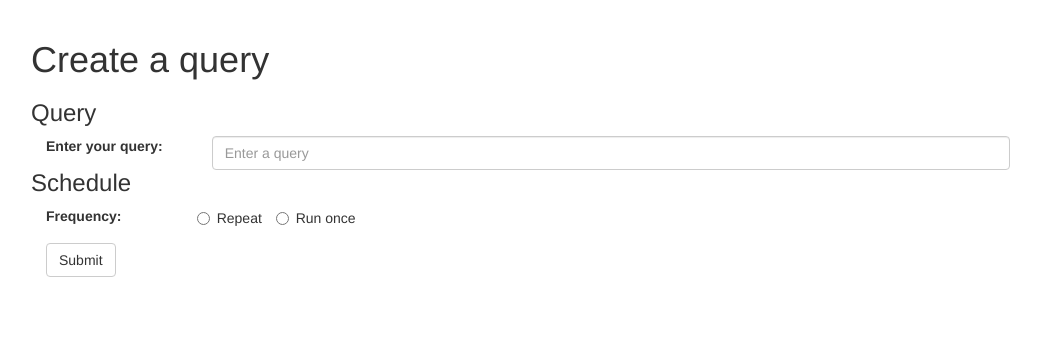
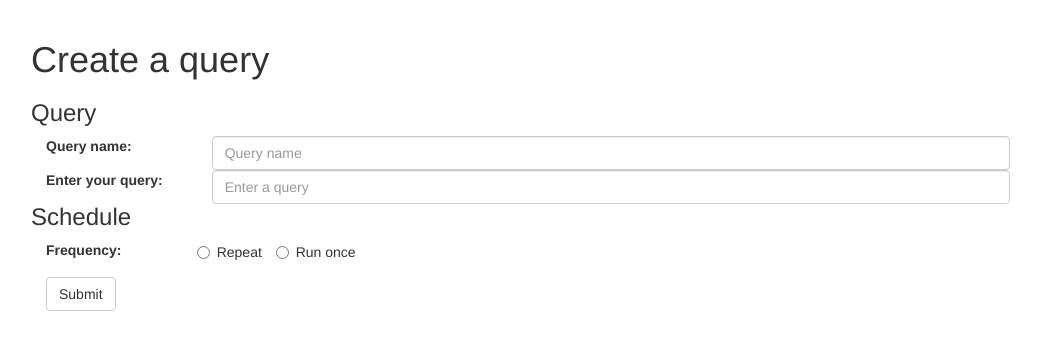
Before and after one commit to BigQueryManager/bigquerymgr, a Django app: page /query/build/ in a window 1280 px wide. Shown: the part 52-402 px from the top of the page, without its empty margins (112-1153 px from the left). Run offline with Django 3.2, Linux system fonts and the light colour scheme; the visitor is signed in with stand-in values (Sample User, id 1); some libraries are stand-ins or nearby versions.

Commit message:
Got the info we need from the form

```diff
--- a/guery_manager/guery_manager/settings.py
+++ b/guery_manager/guery_manager/settings.py
@@ -60,7 +60,7 @@ MIDDLEWARE = [
     'django.contrib.auth.middleware.AuthenticationMiddleware',
     'django.contrib.messages.middleware.MessageMiddleware',
     'django.middleware.clickjacking.XFrameOptionsMiddleware',
-    'social_django.middleware.SocialAuthExceptionMiddleware',
+    'social_django.middleware.SocialAuthExceptionMiddleware'
 ]
 
 ROOT_URLCONF = 'guery_manager.urls'
--- a/guery_manager/guery_manager/templates/guery_manager/base.html
+++ b/guery_manager/guery_manager/templates/guery_manager/base.html
@@ -1,4 +1,5 @@
 {% load staticfiles %}
+{% csrf_token %}
 <!DOCTYPE html>
 <html>
 <head>
--- a/guery_manager/queries/templates/queries/builder.html
+++ b/guery_manager/queries/templates/queries/builder.html
@@ -1,4 +1,5 @@
 {% extends 'guery_manager/base.html' %}
+
 {% load staticfiles %}
 
 {% block main %}
@@ -8,7 +9,15 @@
     <!-- SCHEDULE FORM -->
       <!-- Query -->
       <form class="query-form" method="POST">
+      {% csrf_token %}
         <h3>Query</h3>
+        <div class="form-group">
+          <label class="control-label col-sm-2" for="name">Query name:</label>
+          <div class="col-sm-10">
+            <input type="textarea" class="form-control" id="name" placeholder="Query name" name="name">
+          </div>
+        </div>
+
         <div class="form-group">
           <label class="control-label col-sm-2" for="query">Enter your query:</label>
           <div class="col-sm-10">
@@ -40,45 +49,31 @@
           </div>
         </div>
 
-        <!-- Repeat Option -->
-        <div class="form-group hidden repeats dependent-repeat">
-          <label class="control-label col-sm-2" for="repeat">Repeats: </label>
-          <div class="row">
-            <div class="col-sm-3">
-              <select name="repeat" class="form-control">
-                <option value="none"></option>
-                <option value="daily">Daily</option>
-                <option value="weekly">Weekly</option>
-              </select>
-            </div>
-          </div>
-        </div>
-
         <!-- Date Checkboxes -->
         <div class="form-group hidden days dependent-repeat">
             <label class="control-label col-sm-2" for="">Repeats on: </label>
             <div class="row">
               <div class="col-sm-6">
                 <label class="checkbox-inline">
-                  <input type="checkbox" id="inlineCheckbox1" value="sunday" name="sunday">S
+                  <input type="checkbox" id="inlineCheckbox1" value="true" name="sunday">S
                 </label>
                 <label class="checkbox-inline">
-                  <input type="checkbox" id="inlineCheckbox2" value="monday" name="monday">M
+                  <input type="checkbox" id="inlineCheckbox2" value="true" name="monday">M
                 </label>
                 <label class="checkbox-inline">
-                  <input type="checkbox" id="inlineCheckbox3" value="tuesday" name="tuesday">T
+                  <input type="checkbox" id="inlineCheckbox3" value="true" name="tuesday">T
                 </label>
                 <label class="checkbox-inline">
-                  <input type="checkbox" id="inlineCheckbox1" value="wednesday" name="wednesday">W
+                  <input type="checkbox" id="inlineCheckbox1" value="true" name="wednesday">W
                 </label>
                 <label class="checkbox-inline">
-                  <input type="checkbox" id="inlineCheckbox2" value="thursday" name="thursday">Th
+                  <input type="checkbox" id="inlineCheckbox2" value="true" name="thursday">Th
                 </label>
                 <label class="checkbox-inline">
-                  <input type="checkbox" id="inlineCheckbox3" value="friday" name="friday">F
+                  <input type="checkbox" id="inlineCheckbox3" value="true" name="friday">F
                 </label>
                 <label class="checkbox-inline">
-                  <input type="checkbox" id="inlineCheckbox1" value="saturday" name="saturday">S
+                  <input type="checkbox" id="inlineCheckbox1" value="true" name="saturday">S
                 </label>
               </div>
             </div>
--- a/guery_manager/queries/views.py
+++ b/guery_manager/queries/views.py
@@ -16,12 +16,13 @@ class CreateNewQuery(LoginRequiredMixin, CreateView):
         "name", "query_text", "schedule"
     ]
 
-    def post(self, request, *args, **kwargs):
+    def post(self, request):
         """Form post method."""
-        self.object = self.get_object()
+        # self.object = self.get_object()
         user = request.user
         data = request.POST
-        import pdb; pdb.set_trace()
+        form_info = request.body.decode('utf-8')
+        # b'csrfmiddlewaretoken=xdThXZPYamoDKkh9YO9eZBVokfsGXhe30ctVB7s2gdI8OkrsYJThfd5lS3hXKVYo&query=test&schedule=repeat&start-on=2017-07-11+04%3A20&tuesday=true&thursday=true'
         # if data['username'] and data['email']:
         #     user.username = data['username']
         #     user.email = data['email']
--- a/guery_manager/static/scripts/bqForm.js
+++ b/guery_manager/static/scripts/bqForm.js
@@ -1,6 +1,5 @@
 $( document ).ready(function() {
 
-    $('#datetimepicker4').datetimepicker();
     $('#datetimepicker4').datetimepicker();
 
     var $form = $('#query-form');
@@ -28,17 +27,7 @@ $( document ).ready(function() {
     $repeatsSelect.change(
         function() {
             var value = this.value;
-            if (value === 'daily'){
-                $time.removeClass('hidden');
-            }
-            if (value === 'weekly'){
-                $days.removeClass('hidden');
-                $time.removeClass('hidden');
-            }
-            if (value === 'monthly'){
-                $monthly.removeClass('hidden');
-                $time.removeClass('hidden');
-            }
+            $days.removeClass('hidden');
         }
     );
 
```
